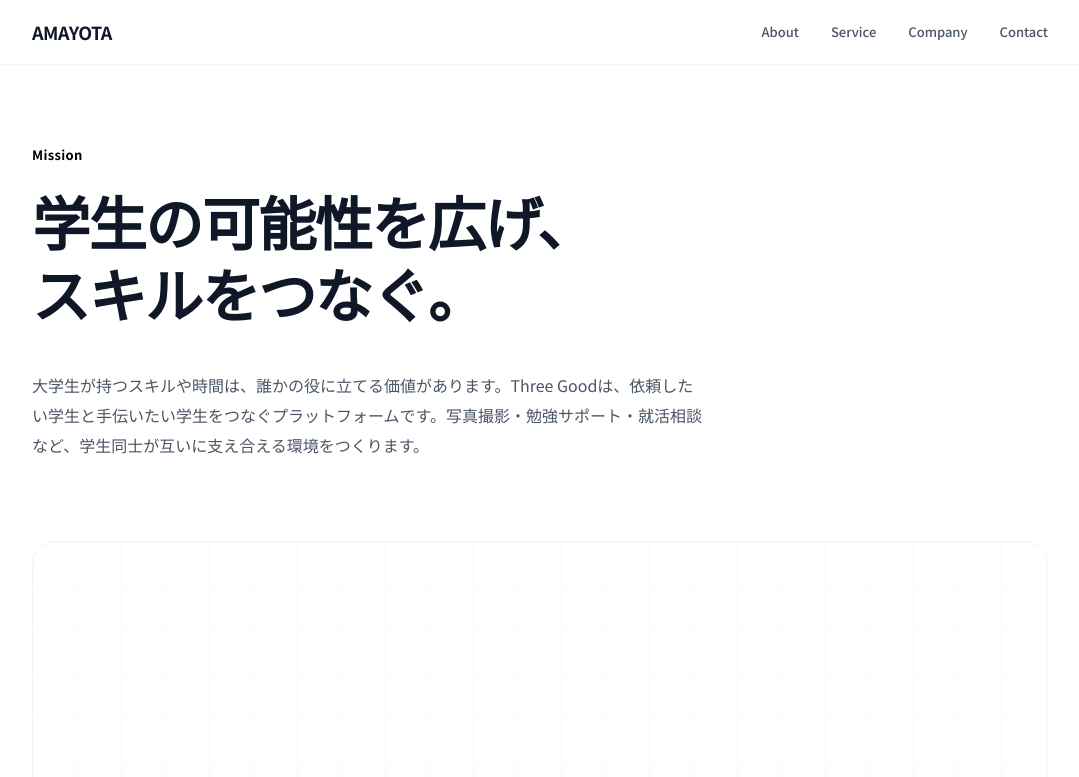
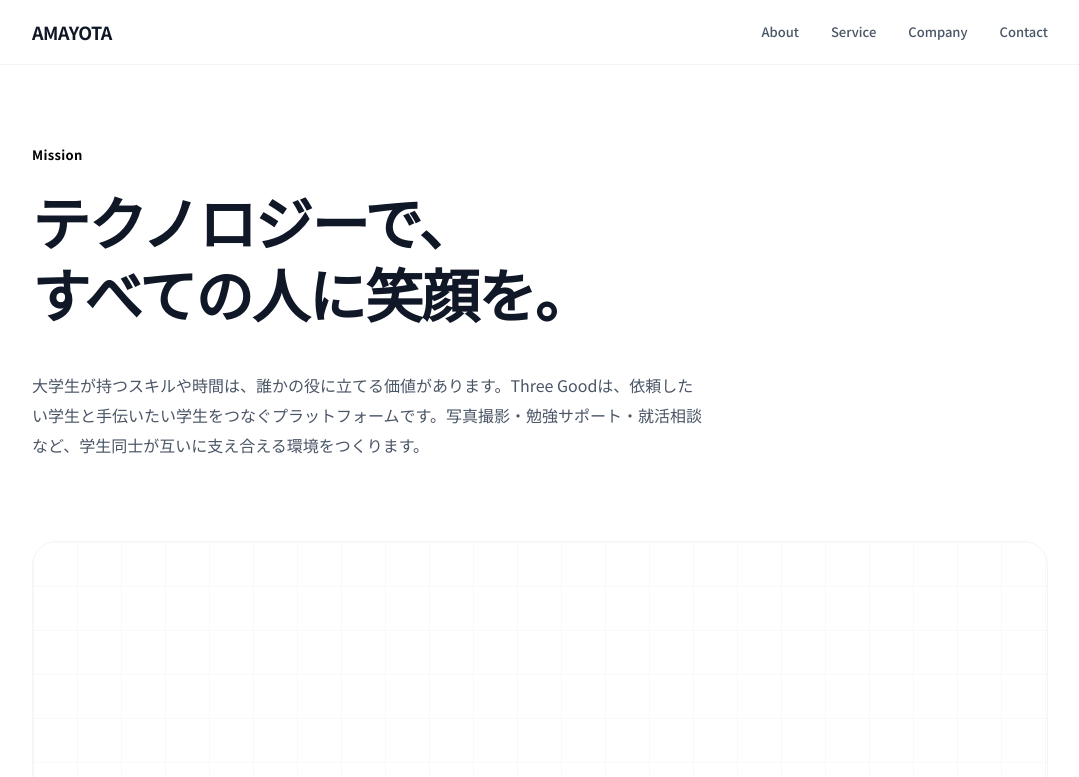
Before and after one commit to aaa2000aaa1010-sudo/amayota-web, a Next.js app: page / in a window 1280 px wide. Shown: the top 777 px of the page, without its empty margins (100-1179 px from the left). Built offline with nearby package versions, Linux system fonts and the light colour scheme.

Commit message:
Update mission statement to テクノロジーで、すべての人に笑顔を

```diff
--- a/app/page.tsx
+++ b/app/page.tsx
@@ -19,8 +19,8 @@ export default function Home() {
         <p className="text-[13px] font-bold text-black mb-5 tracking-wide">Mission</p>
 
         <h1 className="text-[44px] sm:text-[58px] font-bold leading-[1.25] tracking-tight mb-10 max-w-2xl">
-          学生の可能性を広げ、<br />
-          スキルをつなぐ。
+          テクノロジーで、<br />
+          すべての人に笑顔を。
         </h1>
 
         <p className="text-[16px] text-gray-600 leading-[1.9] max-w-2xl mb-20">
```
